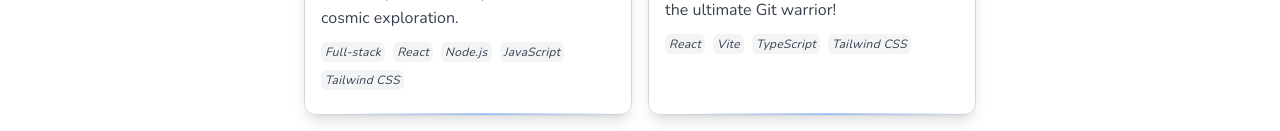
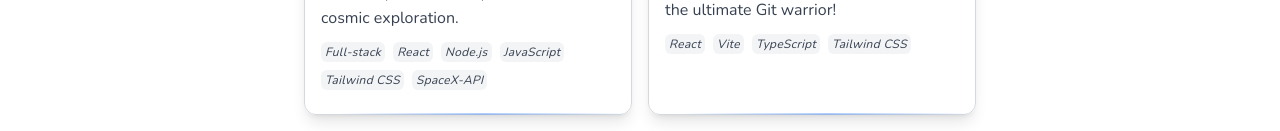
Before and after one commit to AbhiVarde/Developer-Portfolio-Website, a React (Vite) app: page /project in a window 1280 px wide. Shown: the part 510-641 px from the top of the page. Built offline with nearby package versions, Linux system fonts and the light colour scheme.

Commit message:
initial commit

```diff
--- a/src/Pages/Project.tsx
+++ b/src/Pages/Project.tsx
@@ -15,7 +15,14 @@ const projects = [
     title: "SpaceX Launch Tracker",
     description:
       "Stay informed on upcoming spacex launches, countdowns, and missions for cosmic exploration.",
-    tags: ["Full-stack", "React", "Node.js", "JavaScript", "Tailwind CSS"],
+    tags: [
+      "Full-stack",
+      "React",
+      "Node.js",
+      "JavaScript",
+      "Tailwind CSS",
+      "SpaceX-API",
+    ],
     link: "https://github.com/AbhiVarde/SpaceX-Launch-Tracker",
   },
   {
```
